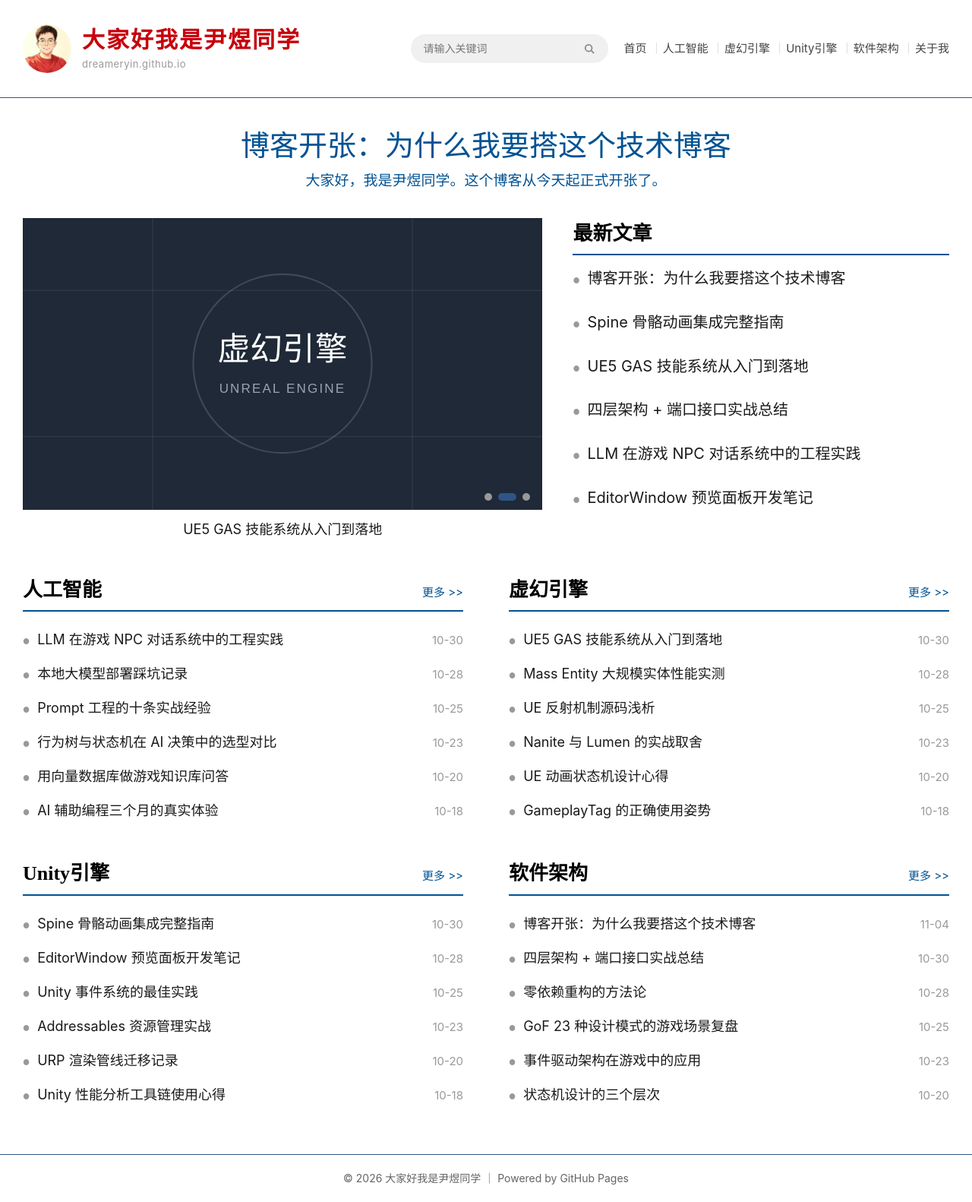
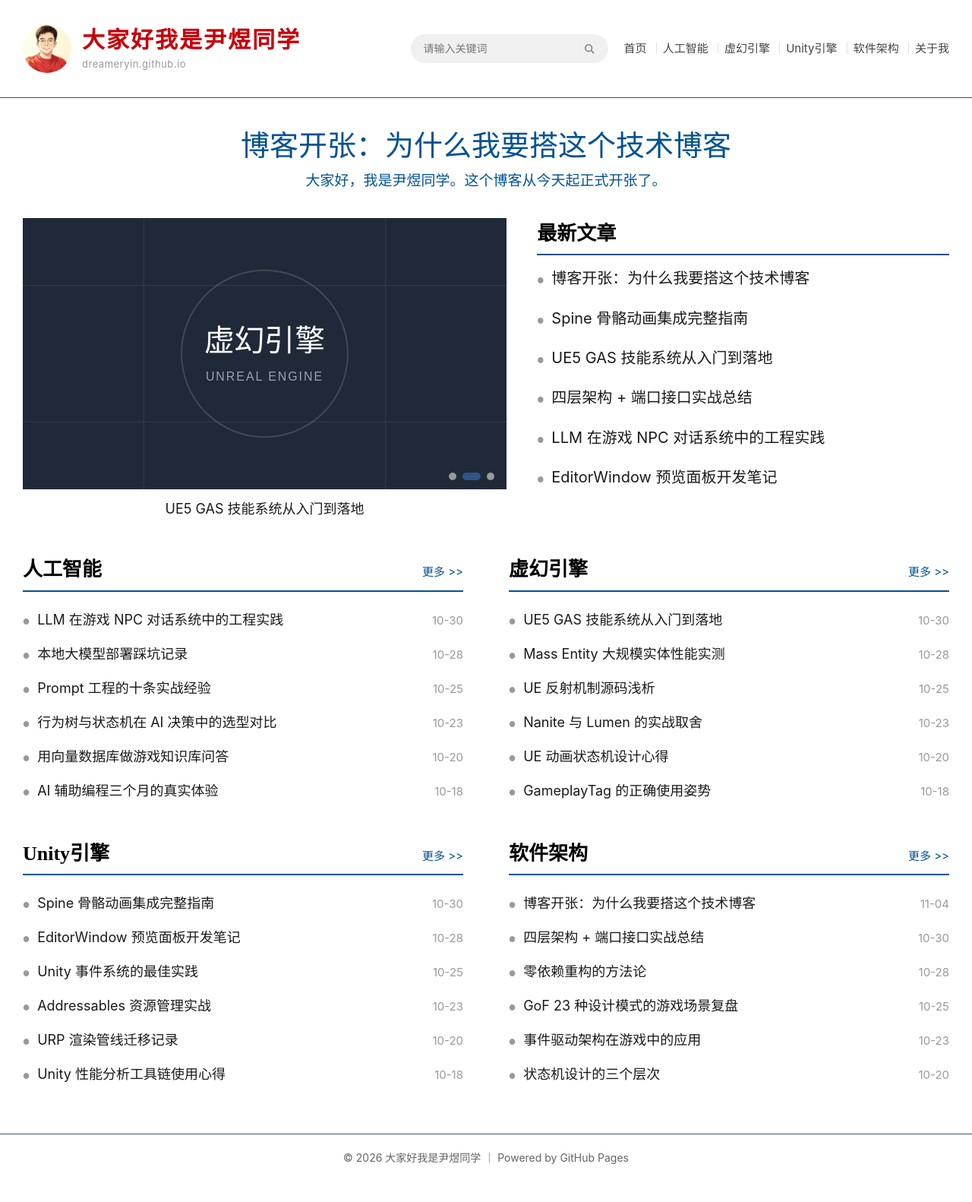
Before and after one commit to dreameryin/dreameryin.github.io, a Jekyll site: the page built from index.html, in a window 1280 px wide. Shown: the whole page at 76% size. Built offline with Jekyll 4.4.1, drawn with Linux system fonts in a browser that asks for light colours; after the commit the page ends 1556 px from its top, so only the background shows below that.

Commit message:
修改样式

```diff
--- a/assets/css/style.css
+++ b/assets/css/style.css
@@ -201,7 +201,8 @@ ul {
    第一行行高由焦点图决定，右侧列表随网格拉伸，天然与图片顶/底对齐 */
 .featured-body {
   display: grid;
-  grid-template-columns: 58fr 42fr;
+  /* gov.cn 实测：.news .focus 660px + .news .list 510px（1220 容器）→ 54:46 */
+  grid-template-columns: 54fr 46fr;
   column-gap: 40px;
   margin-top: 32px;
 }
```
